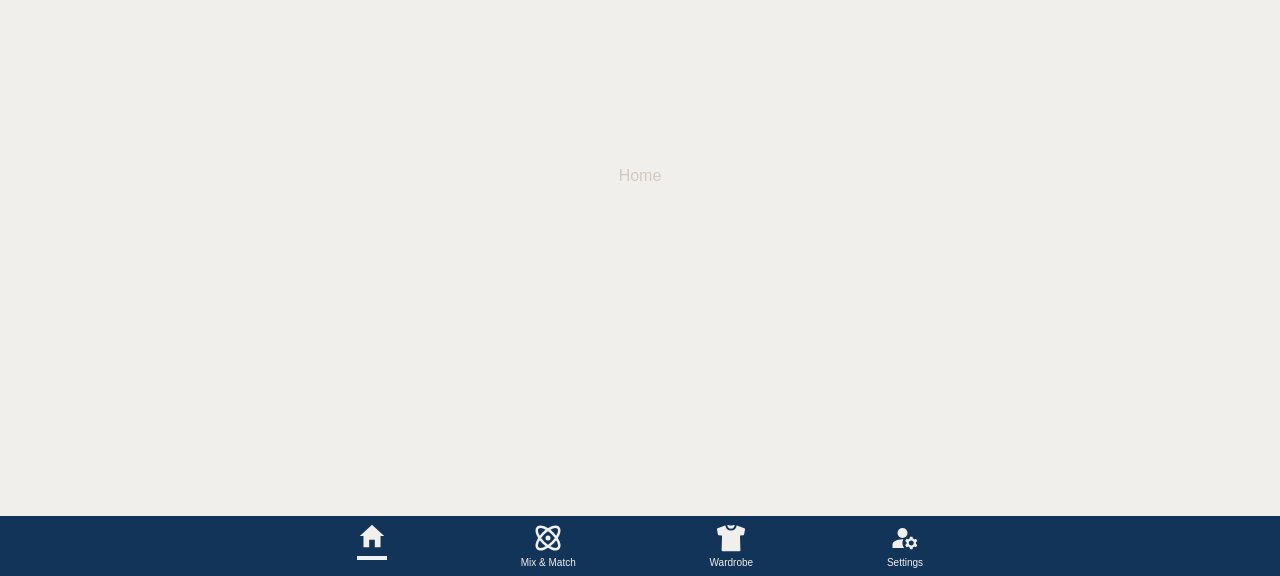
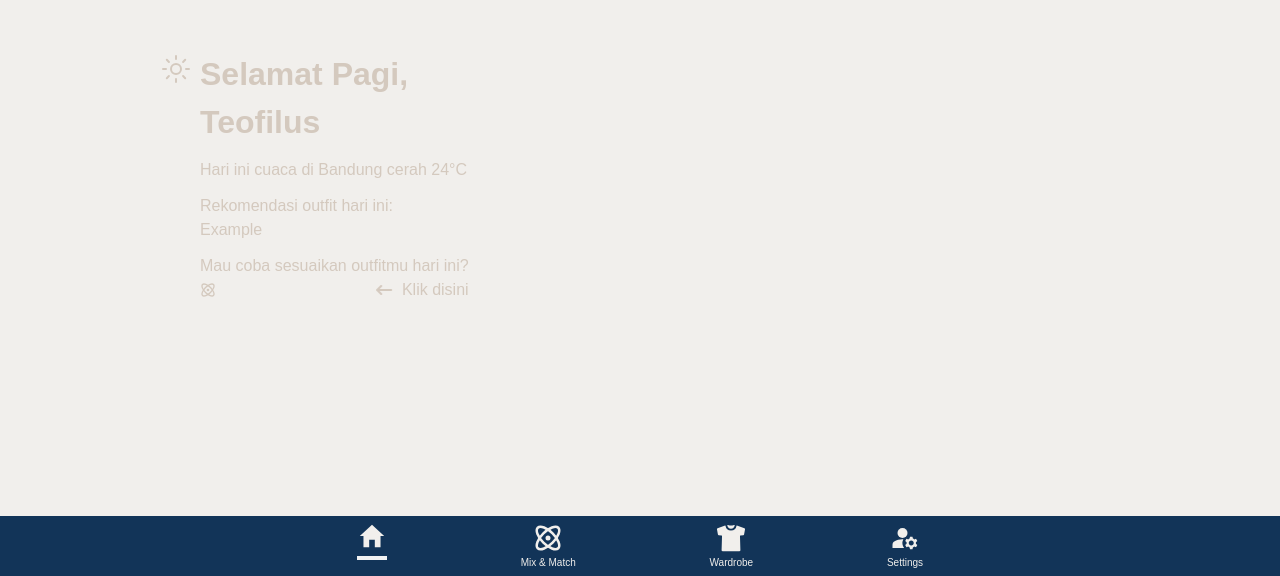
Before and after one commit to theoz06/stylemate-client, a Next.js app in the folder stylemate-client/: page /home in a window 1280 px wide. Shown: the part 224-800 px from the top of the page. Built offline with nearby package versions, Linux system fonts and the light colour scheme.

Commit message:
Add Home component with layout and styles for weather and outfit recommendations

```diff
--- a/stylemate-client/src/components/Main/Home/index.jsx
+++ b/stylemate-client/src/components/Main/Home/index.jsx
@@ -1,10 +1,51 @@
-import React from 'react'
+import React from "react";
+import index from "./index.module.css";
+import { IoSunnyOutline } from "react-icons/io5";
+import { FaArrowLeftLong } from "react-icons/fa6";
+import { LuAtom } from "react-icons/lu";
 
 const Home = () => {
   return (
-    <div>Home</div>
-  )
-}
+    <>
+      <article className="home-content w-full flex justify-center items-start">
+        <div className="w-3/4 flex items-baseline gap-2">
+          <div className={`${index.icon}`}>
+            <IoSunnyOutline />
+          </div>
+          <div className="flex flex-col gap-3">
+            <div className={index.greeting}>
+              <h1>Selamat Pagi,</h1>
+              <p>Teofilus</p>
+            </div>
+            <div className="font-medium text-md">
+              <p>Hari ini cuaca di Bandung cerah 24&deg;C</p>
+            </div>
+            <div>
+              <p>Rekomendasi outfit hari ini:</p>
+              <div>Example</div>
+            </div>
+            <div>
+              <p>Mau coba sesuaikan outfitmu hari ini?</p>
+              <div className="flex justify-between items-center">
+                <button>
+                  <p>
+                    <LuAtom />
+                  </p>
+                </button>
+                <div className="flex items-center gap-2">
+                  <span className={index.animated_arrow}>
+                    <FaArrowLeftLong />
+                  </span>
+                  <p>Klik disini</p>
+                </div>
+              </div>
+            </div>
+          </div>
+        </div>
+      </article>
+    </>
+  );
+};
 
 const Main = Home;
 
--- /dev/null
+++ b/stylemate-client/src/components/Main/Home/index.module.css
@@ -0,0 +1,18 @@
+.icon, .greeting {
+    font-size: 2rem;
+    font-weight: 600;
+    text-align: left;
+}
+
+@keyframes moveLeftRight {
+    0%, 100% {
+        transform: translateX(0);
+    }
+    50% {
+        transform: translateX(-10px);
+    }
+}
+
+.animated_arrow {
+    animation: moveLeftRight 0.8s ease-in-out infinite;
+}
```
